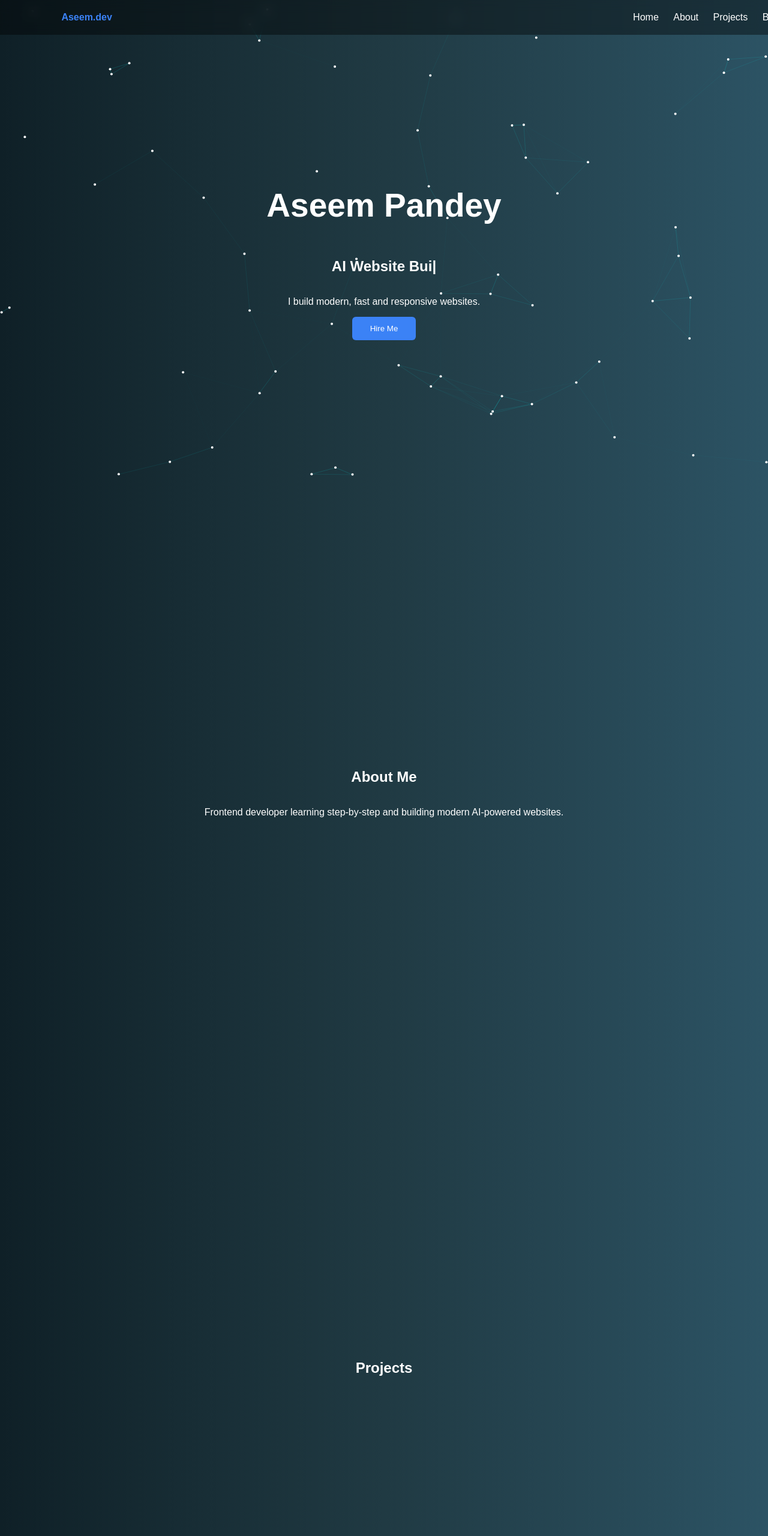
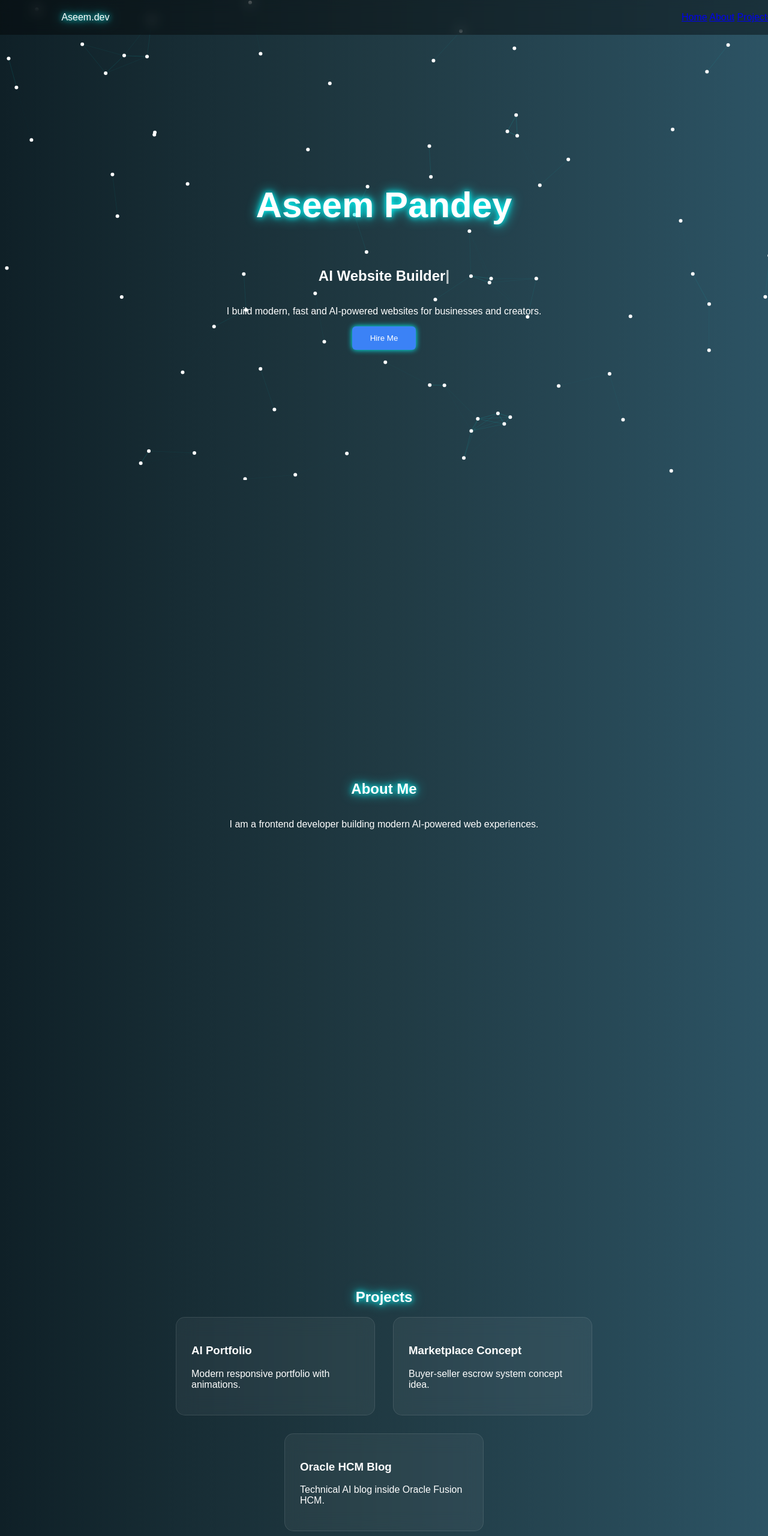
Before and after one commit to Aseempandey8/aseempandey8.github.io, a plain HTML site: page index.html in a window 1280 px wide. Shown: the top 2560 px of the page at 60% size. Drawn offline with nearby package versions, Linux system fonts and the light colour scheme.

Commit message:
Premium UI Upgrade

```diff
--- a/index.html
+++ b/index.html
@@ -1,4 +1,4 @@
-<!doctype html>
+<!DOCTYPE html>
 <html lang="en">
 <head>
 <meta charset="UTF-8" />
@@ -6,10 +6,7 @@
 
 <title>Aseem Pandey | Frontend Developer & AI Website Builder</title>
 
-    <meta
-      name="description"
-      content="Modern responsive websites built by Aseem Pandey."
-    />
+<meta name="description" content="Modern AI-powered websites built by Aseem Pandey." />
 <meta property="og:title" content="Aseem Pandey | Frontend Developer" />
 <meta property="og:type" content="website" />
 <meta property="og:url" content="https://aseempandey8.github.io/" />
@@ -17,25 +14,21 @@
 <link rel="stylesheet" href="style.css" />
 
 <!-- Google Analytics -->
-    <script
-      async
-      src="https://www.googletagmanager.com/gtag/js?id=G-6BLYGV17RJ"
-    ></script>
+<script async src="https://www.googletagmanager.com/gtag/js?id=G-6BLYGV17RJ"></script>
 <script>
 window.dataLayer = window.dataLayer || [];
-      function gtag() {
-        dataLayer.push(arguments);
-      }
-      gtag("js", new Date());
-      gtag("config", "G-6BLYGV17RJ");
+function gtag(){dataLayer.push(arguments);}
+gtag('js', new Date());
+gtag('config', 'G-6BLYGV17RJ');
 </script>
+
 </head>
+<body>
 
-  <body>
 <div id="particles-js"></div>
 
 <header>
-      <div class="logo">Aseem.dev</div>
+<div class="logo glow-text">Aseem.dev</div>
 <nav>
 <a href="#">Home</a>
 <a href="#about">About</a>
@@ -45,37 +38,23 @@
 </nav>
 </header>
 
-    <div class="hero">
-      <h1>Aseem Pandey</h1>
+<section class="hero">
+<h1 class="glow-text">Aseem Pandey</h1>
 <h2><span id="typing-hero"></span></h2>
-      <p>I build modern, fast and responsive websites.</p>
-      <button id="hire-btn" class="btn">Hire Me</button>
-    </div>
+<p>I build modern, fast and AI-powered websites for businesses and creators.</p>
+<button id="hire-btn" class="btn glow-btn">Hire Me</button>
+</section>
 
 <!-- Hire Modal -->
 <div id="hire-modal" class="hire-modal">
-      <div class="hire-content">
+<div class="hire-content glass">
 <span id="close-hire">&times;</span>
 <h2>Work With Me</h2>
 
 <form id="hire-form">
-          <input
-            type="text"
-            name="user_name"
-            placeholder="Your Name"
-            required
-          />
-          <input
-            type="email"
-            name="user_email"
-            placeholder="Your Email"
-            required
-          />
-          <textarea
-            name="message"
-            placeholder="Your Project Details"
-            required
-          ></textarea>
+<input type="text" name="user_name" placeholder="Your Name" required />
+<input type="email" name="user_email" placeholder="Your Email" required />
+<textarea name="message" placeholder="Your Project Details" required></textarea>
 <button type="submit">Send Request</button>
 </form>
 
@@ -84,42 +63,57 @@
 </div>
 
 <section id="about" class="section">
-      <h2>About Me</h2>
-      <p>
-        Frontend developer learning step-by-step and building modern AI-powered
-        websites.
-      </p>
+<h2 class="section-title glow-text">About Me</h2>
+<p>I am a frontend developer building modern AI-powered web experiences.</p>
 </section>
 
 <section id="projects" class="section">
-      <h2>Projects</h2>
+<h2 class="section-title glow-text">Projects</h2>
+<div class="card-container">
+<div class="card glass">
+<h3>AI Portfolio</h3>
+<p>Modern responsive portfolio with animations.</p>
+</div>
+<div class="card glass">
+<h3>Marketplace Concept</h3>
+<p>Buyer-seller escrow system concept idea.</p>
+</div>
+<div class="card glass">
+<h3>Oracle HCM Blog</h3>
+<p>Technical AI blog inside Oracle Fusion HCM.</p>
+</div>
+</div>
 </section>
 
 <section id="blog" class="section">
-      <h2>Blog</h2>
+<h2 class="section-title glow-text">Blog</h2>
+<div class="card-container">
+<div class="card glass">
+<h3>AI Portfolio Guide</h3>
+<a href="blog1.html" target="_blank">Read More →</a>
+</div>
+<div class="card glass">
+<h3>AI Agents in Oracle</h3>
+<a href="blog2.html" target="_blank">Read More →</a>
+</div>
+</div>
 </section>
 
 <section id="contact" class="section">
-      <h2>Contact</h2>
-      <form id="contact-form">
+<h2 class="section-title glow-text">Contact Me</h2>
+<form id="contact-form" class="glass">
 <input type="text" name="user_name" placeholder="Your Name" required />
-        <input
-          type="email"
-          name="user_email"
-          placeholder="Your Email"
-          required
-        />
+<input type="email" name="user_email" placeholder="Your Email" required />
 <textarea name="message" placeholder="Your Message" required></textarea>
-        <div id="form-status" class="form-status"></div>
+<div id="form-status"></div>
 <button type="submit" id="send-btn">Send Message</button>
 </form>
 </section>
 
-    <!-- Libraries -->
 <script src="https://cdn.jsdelivr.net/npm/@emailjs/browser@4/dist/email.min.js"></script>
 <script src="https://cdn.jsdelivr.net/npm/particles.js@2.0.0/particles.min.js"></script>
 <script src="https://cdn.jsdelivr.net/npm/typed.js@2.0.12"></script>
+<script src="script.js"></script>
 
-    <script src="script.js"></script>
 </body>
 </html>
--- a/script.js
+++ b/script.js
@@ -1,34 +1,21 @@
 document.addEventListener("DOMContentLoaded", function () {
   emailjs.init("P3LLXFjQffpoErqSM");
 
-  // ================= CONTACT FORM =================
-  const form = document.getElementById("contact-form");
-  const statusMessage = document.getElementById("form-status");
-  const sendBtn = document.getElementById("send-btn");
+  // Reveal Animations
+  const sections = document.querySelectorAll(".section");
+  const observer = new IntersectionObserver(
+    (entries) => {
+      entries.forEach((entry) => {
+        if (entry.isIntersecting) {
+          entry.target.classList.add("show");
+        }
+      });
+    },
+    { threshold: 0.2 },
+  );
+  sections.forEach((section) => observer.observe(section));
 
-  form.addEventListener("submit", function (e) {
-    e.preventDefault();
-    sendBtn.disabled = true;
-    sendBtn.innerText = "Sending...";
-
-    emailjs
-      .sendForm("service_hke7o2w", "template_dmys7k4", this)
-      .then(() => {
-        statusMessage.innerText = "Message Sent 🚀";
-        statusMessage.className = "form-status success";
-        form.reset();
-        sendBtn.disabled = false;
-        sendBtn.innerText = "Send Message";
-      })
-      .catch(() => {
-        statusMessage.innerText = "Failed ❌";
-        statusMessage.className = "form-status error";
-        sendBtn.disabled = false;
-        sendBtn.innerText = "Send Message";
-      });
-  });
-
-  // ================= HIRE MODAL =================
+  // Hire Modal
   const hireBtn = document.getElementById("hire-btn");
   const hireModal = document.getElementById("hire-modal");
   const closeHire = document.getElementById("close-hire");
@@ -45,9 +32,9 @@ document.addEventListener("DOMContentLoaded", function () {
     }
   });
 
+  // Hire Form
   document.getElementById("hire-form").addEventListener("submit", function (e) {
     e.preventDefault();
-
     emailjs
       .send("service_hke7o2w", "template_dqcligf", {
         user_name: this.user_name.value,
@@ -57,48 +44,34 @@ document.addEventListener("DOMContentLoaded", function () {
       .then(() => {
         document.getElementById("hire-status").innerHTML = "Request Sent ✅";
         this.reset();
-      })
-      .catch(() => {
-        document.getElementById("hire-status").innerHTML = "Failed ❌";
       });
   });
 
-  // ================= REVEAL ANIMATION =================
-  const sections = document.querySelectorAll(".section");
-  const observer = new IntersectionObserver(
-    (entries) => {
-      entries.forEach((entry) => {
-        if (entry.isIntersecting) {
-          entry.target.classList.add("show");
-        }
-      });
-    },
-    { threshold: 0.2 },
-  );
-  sections.forEach((section) => observer.observe(section));
-
-  // ================= PARTICLES =================
-  particlesJS("particles-js", {
-    particles: {
-      number: { value: 50 },
-      size: { value: 2 },
-      move: { speed: 1.5 },
-      line_linked: {
-        enable: true,
-        distance: 150,
-        color: "#00ffff",
-        opacity: 0.2,
-        width: 1,
-      },
-    },
+  // Contact Form
+  const contactForm = document.getElementById("contact-form");
+  contactForm.addEventListener("submit", function (e) {
+    e.preventDefault();
+    emailjs.sendForm("service_hke7o2w", "template_dmys7k4", this).then(() => {
+      document.getElementById("form-status").innerHTML = "Message Sent 🚀";
+      this.reset();
+    });
   });
 
-  // ================= TYPED HERO =================
+  // Typed Hero
   new Typed("#typing-hero", {
     strings: ["Frontend Developer", "AI Website Builder", "Modern Web Creator"],
     typeSpeed: 60,
     backSpeed: 40,
-    backDelay: 1500,
     loop: true,
   });
+
+  // Particles
+  particlesJS("particles-js", {
+    particles: {
+      number: { value: 60 },
+      size: { value: 3 },
+      move: { speed: 2 },
+      line_linked: { enable: true, color: "#00ffff", opacity: 0.2 },
+    },
+  });
 });
--- a/style.css
+++ b/style.css
@@ -10,6 +10,14 @@ body {
   overflow-x: hidden;
 }
 
+#particles-js {
+  position: fixed;
+  width: 100%;
+  height: 100%;
+  z-index: -1;
+}
+
+/* Header */
 header {
   display: flex;
   justify-content: space-between;
@@ -23,21 +31,18 @@ header {
   backdrop-filter: blur(10px);
 }
 
-.logo {
-  color: #3b82f6;
-  font-weight: bold;
+/* Glow */
+.glow-text {
+  text-shadow:
+    0 0 10px #00ffff,
+    0 0 20px #00ffff;
 }
 
-nav a {
-  margin-left: 20px;
-  text-decoration: none;
-  color: white;
-  transition: 0.3s;
-}
-nav a:hover {
-  color: #3b82f6;
+.glow-btn {
+  box-shadow: 0 0 10px #00ffff;
 }
 
+/* Hero */
 .hero {
   height: 100vh;
   display: flex;
@@ -49,10 +54,10 @@ nav a:hover {
 }
 
 .hero h1 {
-  font-size: 55px;
+  font-size: 60px;
 }
 
-button {
+.btn {
   padding: 12px 30px;
   background: #3b82f6;
   border: none;
@@ -61,26 +66,54 @@ button {
   cursor: pointer;
   transition: 0.3s;
 }
-button:hover {
-  background: #2563eb;
+.btn:hover {
+  transform: translateY(-3px);
+  box-shadow: 0 10px 25px rgba(0, 255, 255, 0.5);
 }
 
+/* Sections */
 .section {
   min-height: 100vh;
   display: flex;
   flex-direction: column;
   justify-content: center;
   align-items: center;
-  padding: 80px 10%;
+  padding: 100px 10%;
   opacity: 0;
   transform: translateY(40px);
-  transition: 0.8s;
+  transition: 1s;
 }
 .section.show {
   opacity: 1;
   transform: translateY(0);
 }
 
+/* Cards */
+.card-container {
+  display: flex;
+  gap: 30px;
+  flex-wrap: wrap;
+  justify-content: center;
+}
+
+.card {
+  padding: 25px;
+  width: 280px;
+  border-radius: 15px;
+  transition: 0.4s;
+}
+.card:hover {
+  transform: translateY(-10px) scale(1.03);
+}
+
+/* Glassmorphism */
+.glass {
+  background: rgba(255, 255, 255, 0.05);
+  border: 1px solid rgba(255, 255, 255, 0.1);
+  backdrop-filter: blur(15px);
+}
+
+/* Forms */
 form {
   display: flex;
   flex-direction: column;
@@ -92,50 +125,54 @@ form {
 input,
 textarea {
   padding: 12px;
-  border-radius: 6px;
   border: none;
+  border-radius: 8px;
 }
 
-.form-status.success {
-  color: #22c55e;
-}
-.form-status.error {
-  color: #ef4444;
+button {
+  cursor: pointer;
 }
 
-/* Hire Modal */
 .hire-modal {
   display: none;
   position: fixed;
   z-index: 2000;
-  top: 0;
-  left: 0;
   width: 100%;
   height: 100%;
   background: rgba(0, 0, 0, 0.7);
   justify-content: center;
   align-items: center;
+  animation: fadeIn 0.5s ease;
 }
 
 .hire-content {
-  background: #0f2027;
   padding: 30px;
-  border-radius: 10px;
+  border-radius: 15px;
   width: 350px;
-  position: relative;
+  animation: scaleIn 0.4s ease;
 }
 
 #close-hire {
   position: absolute;
-  right: 15px;
-  top: 10px;
+  right: 20px;
+  top: 15px;
   cursor: pointer;
-  font-size: 20px;
 }
 
-#particles-js {
-  position: fixed;
-  width: 100%;
-  height: 100%;
-  z-index: -1;
+@keyframes fadeIn {
+  from {
+    opacity: 0;
+  }
+  to {
+    opacity: 1;
+  }
 }
+
+@keyframes scaleIn {
+  from {
+    transform: scale(0.8);
+  }
+  to {
+    transform: scale(1);
+  }
+}
```
Lines whose indentation alone changed are shown as unchanged.
